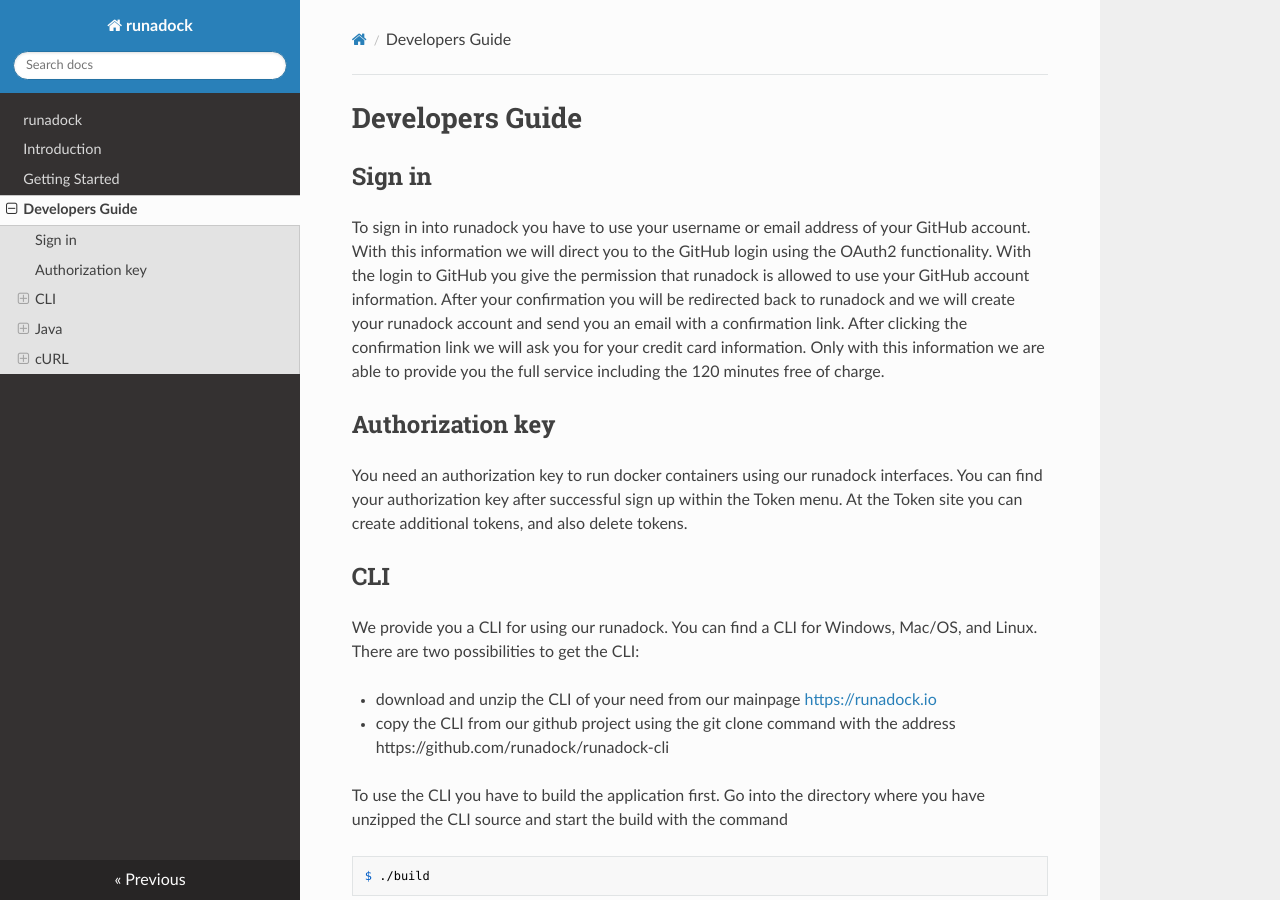
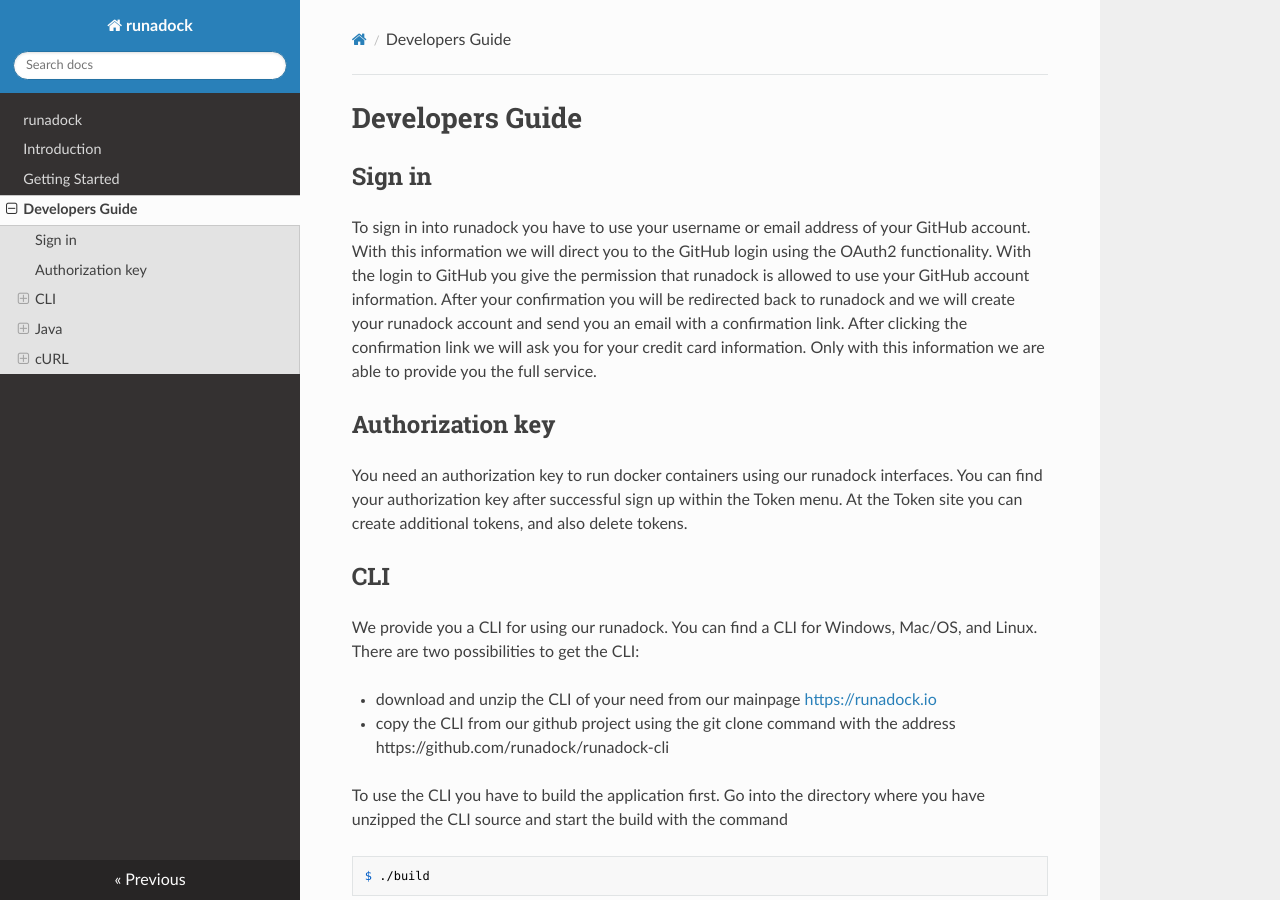
Before and after one commit to runadock/docs, an MkDocs documentation site: the page built from docs/DevelopersGuide.md, in a window 1280 px wide and 900 px high. Built offline with MkDocs 1.6.1, drawn with Linux system fonts in a browser that asks for light colours; nearby versions of some CDN libraries; old or Windows-style settings are respelled for this version of MkDocs.

Commit message:
Update DevelopersGuide.md

```diff
--- a/docs/DevelopersGuide.md
+++ b/docs/DevelopersGuide.md
@@ -4,7 +4,7 @@ Developers Guide
 Sign in
 -------
 
-To sign in into runadock you have to use your username or email address of your GitHub account. With this information we will direct you to the GitHub login using the OAuth2 functionality. With the login to GitHub you give the permission that runadock is allowed to use your GitHub account information. After your confirmation you will be redirected back to runadock and we will create your runadock account and send you an email with a confirmation link. After clicking the confirmation link we will ask you for your credit card information. Only with this information we are able to provide you the full service including the 120 minutes free of charge.
+To sign in into runadock you have to use your username or email address of your GitHub account. With this information we will direct you to the GitHub login using the OAuth2 functionality. With the login to GitHub you give the permission that runadock is allowed to use your GitHub account information. After your confirmation you will be redirected back to runadock and we will create your runadock account and send you an email with a confirmation link. After clicking the confirmation link we will ask you for your credit card information. Only with this information we are able to provide you the full service.
 
 Authorization key
 -----------------
```
